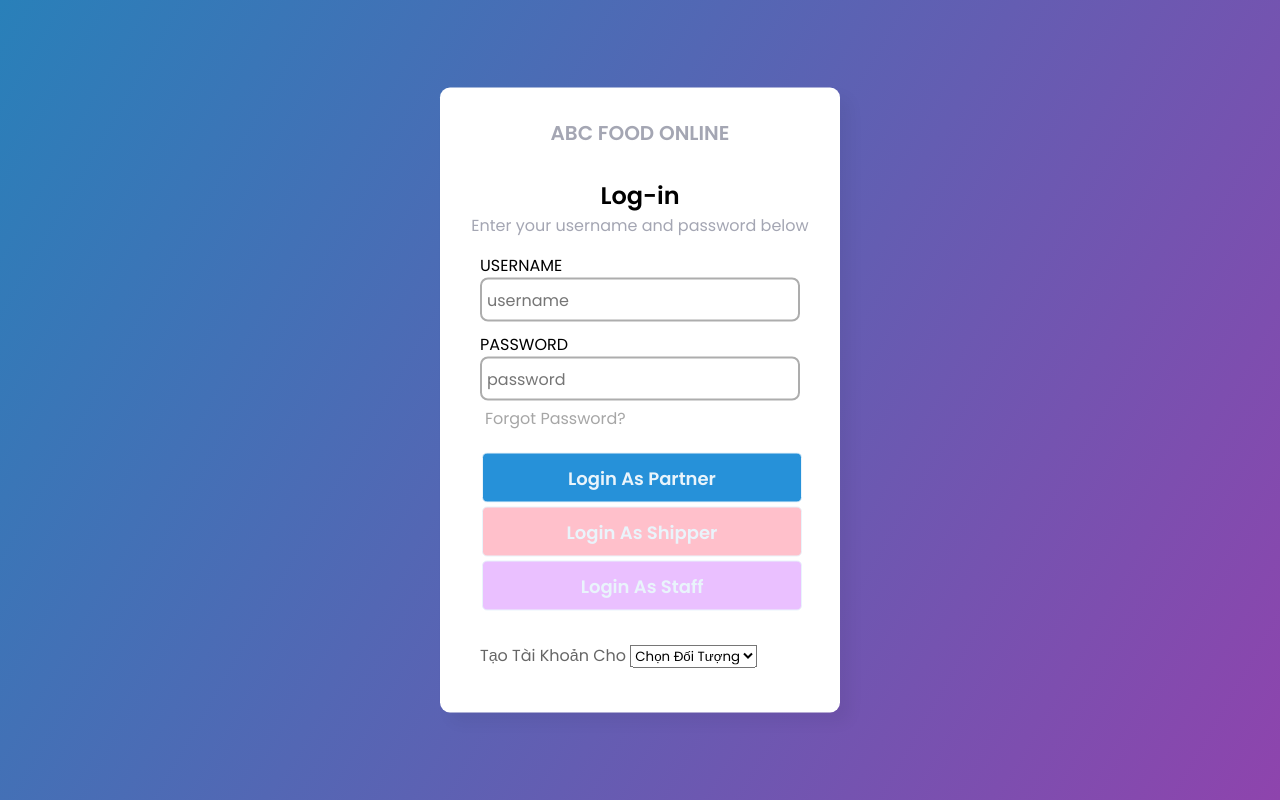
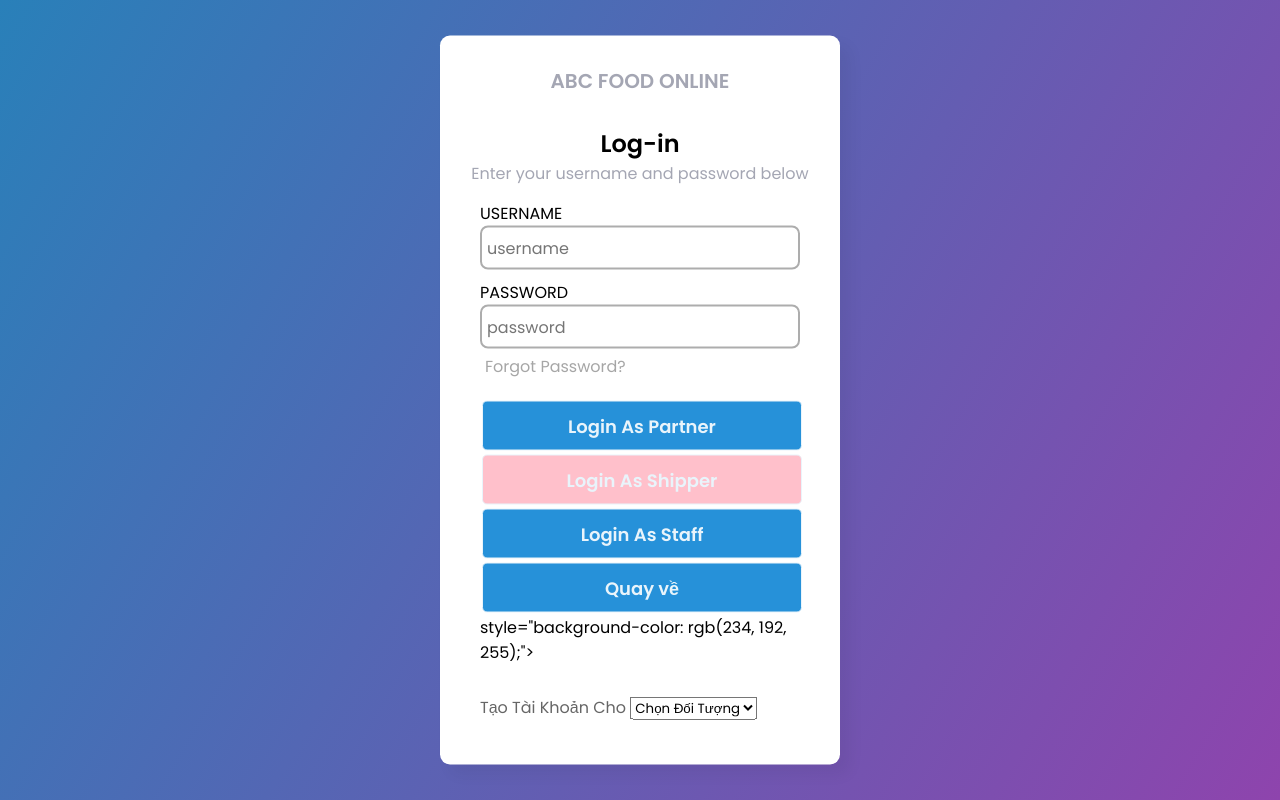
Before and after one commit to phamvuong2002/phamvuong2002.github.io, a plain HTML site: page login/index.html in a window 1280 px wide. Drawn offline with Linux system fonts and the light colour scheme.

Commit message:
Update index.html

```diff
--- a/login/index.html
+++ b/login/index.html
@@ -31,7 +31,8 @@
             <div class="pass">Forgot Password?</div>
             <input type="submit" onclick="partnerLogin()" value="Login As Partner">
             <input type="submit" onclick="shipperLogin()" value="Login As Shipper" style="background-color: pink;">
-            <input type="submit" onclick="staffLogin()" value="Login As Staff"
+            <input type="submit" onclick="staffLogin()" value="Login As Staff">
+            <input type="submit" onclick="location.href= './index.html'" value="Quay về">
                 style="background-color: rgb(234, 192, 255);">
             <div class="signup_link">
                 <!-- Not a member? <a href="../create-acc">Create Account</a> -->
```
